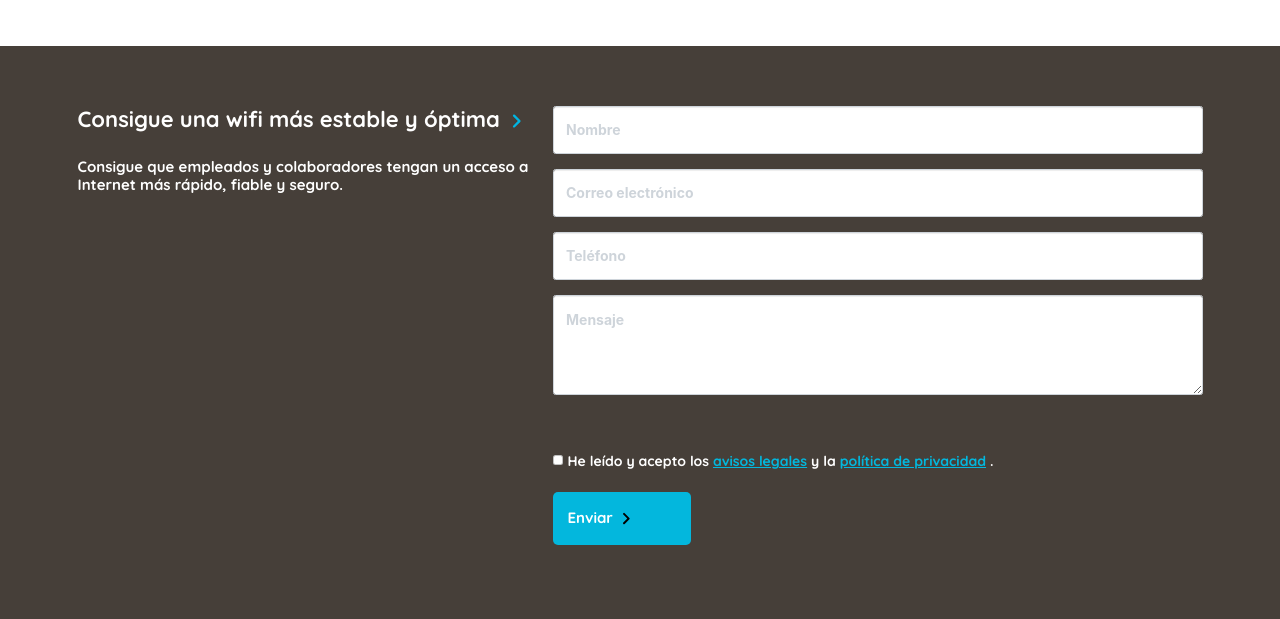
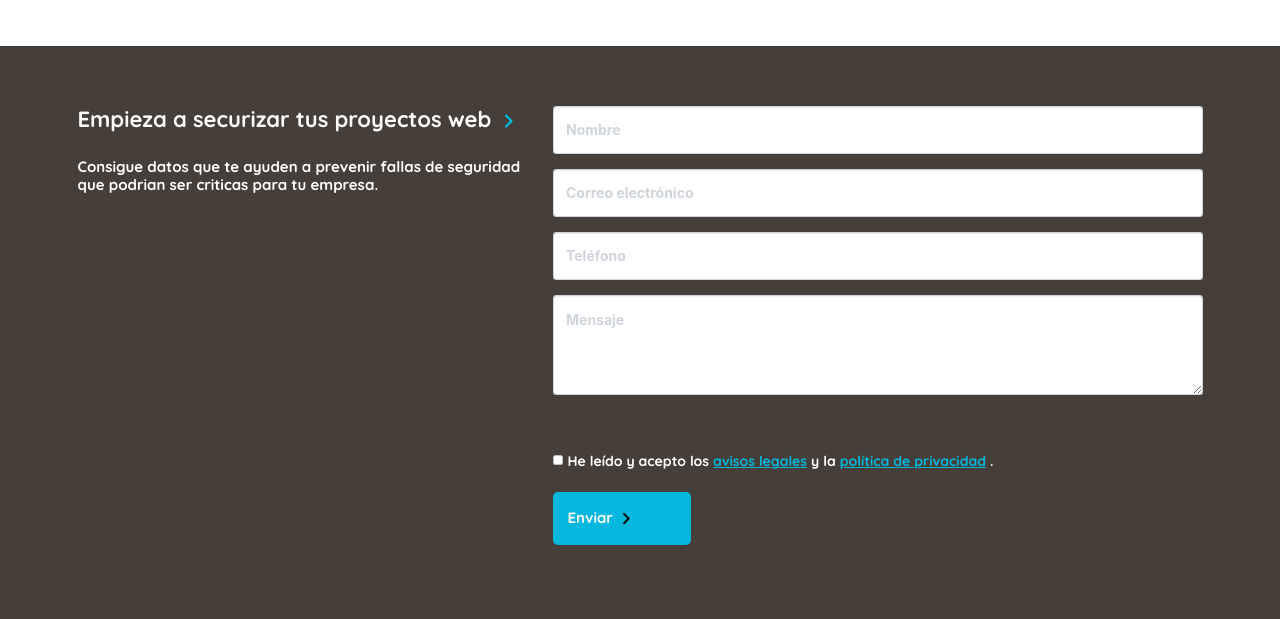
Before and after one commit to Spartanshooter/invulnera, a PHP site: page / in a window 1280 px wide. Shown: the part 2091-2710 px from the top of the page. Run offline with PHP 8.4, Linux system fonts and the light colour scheme; some libraries are stand-ins or nearby versions.

Commit message:
sixth commit

```diff
--- a/smb/index.php
+++ b/smb/index.php
@@ -29,13 +29,13 @@
           $mail->CharSet = 'UTF-8';
           $mail->Encoding = 'base64';
           //Configuracion servidor mail
-          $mail->From = "no-reply@autenticae.net"; //remitente
+          $mail->From = "info@neotica.net"; //remitente
           $mail->SMTPAuth = true;                // SMTP username
           $mail->SMTPSecure = 'tls'; //seguridad
           $mail->Host = "smtp.gmail.com"; // servidor smtp
           $mail->FromName = "Servicio autenticae";
           $mail->Port = 587; //puerto
-          $mail->Username ='no-reply@autenticae.net'; //nombre usuario
+          $mail->Username ='info@neotica.net'; //nombre usuario
           $mail->Password = 'PK26DC*js'; //contraseña
           //Agregar destinatario
         //  $mail->AddAddress($_POST['email']);
@@ -58,13 +58,13 @@
           $mail->CharSet = 'UTF-8';
           $mail->Encoding = 'base64';
           //Configuracion servidor mail
-          $mail->From = "no-reply@autenticae.net"; //remitente
+          $mail->From = "info@neotica.net"; //remitente
           $mail->SMTPAuth = true;                // SMTP username
           $mail->SMTPSecure = 'tls'; //seguridad
           $mail->Host = "smtp.gmail.com"; // servidor smtp
           $mail->FromName = "Servicio autenticae";
           $mail->Port = 587; //puerto
-          $mail->Username ='no-reply@autenticae.net'; //nombre usuario
+          $mail->Username ='info@neotica.net'; //nombre usuario
           $mail->Password = 'PK26DC*js'; //contraseña
           //Agregar destinatario
         //  $mail->AddAddress($_POST['email']);
@@ -249,8 +249,8 @@
                 <form id="contactForm" action="" method="post">
                     <div class="row align-items-stretch mb-4 md-20">
                       <div class="col-md-5 text-left">
-                          <h2 class="section-heading" style="color:white !important;text-align:left;">Consigue una wifi más estable y óptima <img src="assets/img/autenticae/autenticae_arrow.svg" style="transform:rotate(90deg);width:5%;" alt="..."></h2>
-                          <h4 class="section-heading" style="color:white !important;text-align:left;">Consigue que empleados y colaboradores tengan un acceso a Internet más rápido, fiable y seguro.</h4>
+                          <h2 class="section-heading" style="color:white !important;text-align:left;">Empieza a securizar tus proyectos web <img src="assets/img/autenticae/autenticae_arrow.svg" style="transform:rotate(90deg);width:5%;" alt="..."></h2>
+                          <h4 class="section-heading" style="color:white !important;text-align:left;">Consigue datos que te ayuden a prevenir fallas de seguridad que podrian ser criticas para tu empresa.</h4>
                           <input type="text" name="contact_type" id="contact_type" style="display:none;" value=""></input>
                           <?php
                             if(isset($_SESSION['alert']))
```
